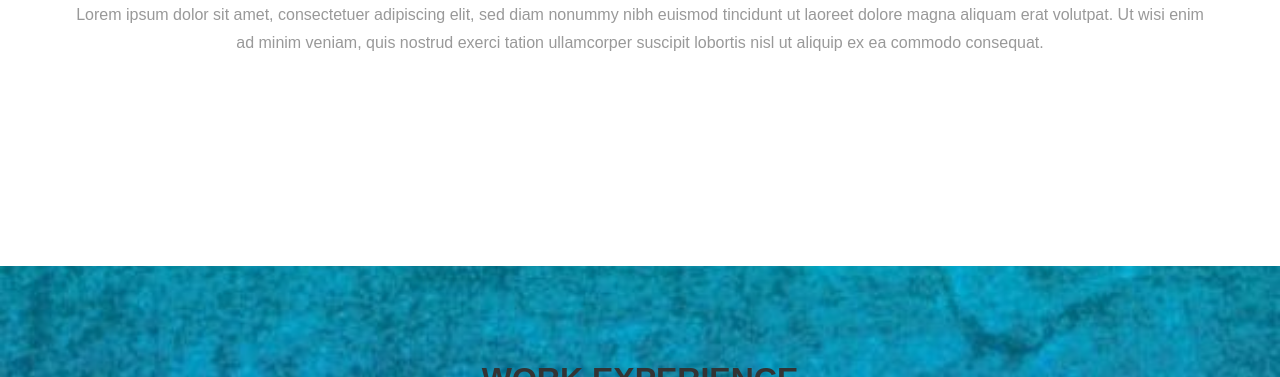
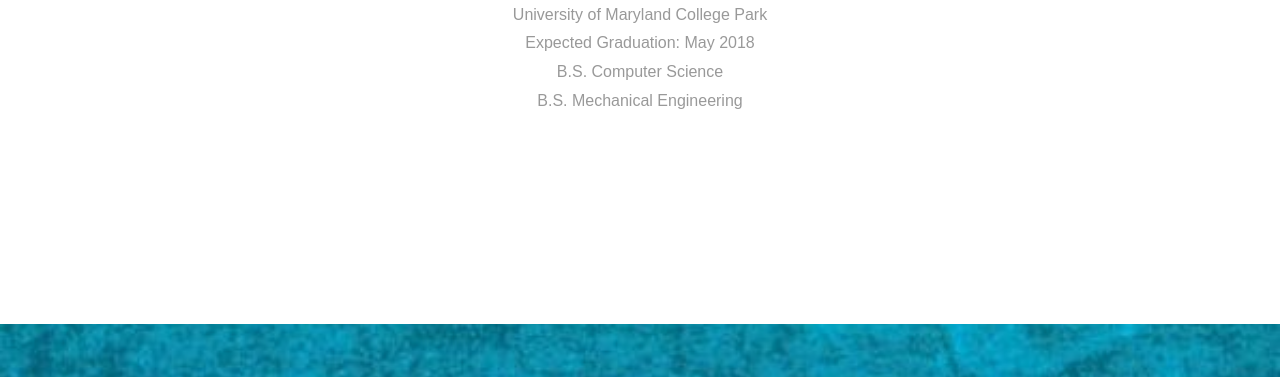
Before and after one commit to egreen96/egreen96.github.io, a plain HTML site: page index.html in a window 1280 px wide. Shown: the part 723-1100 px from the top of the page. Drawn offline with Linux system fonts and the light colour scheme; a web font is replaced by a local one.

Commit message:
updated education

```diff
--- a/index.html
+++ b/index.html
@@ -98,7 +98,7 @@ License URL: http://creativecommons.org/licenses/by/3.0/
 	  		<div class="container">
 	  			<div class="top_box">
 	  				<h2>Education</h2>
-	  				<p>Lorem ipsum dolor sit amet, consectetuer adipiscing elit, sed diam nonummy nibh euismod tincidunt ut laoreet dolore magna aliquam erat volutpat. Ut wisi enim ad minim veniam, quis nostrud exerci tation ullamcorper suscipit lobortis nisl ut aliquip ex ea commodo consequat.</p>
+	  				<p>University of Maryland College Park<br>Expected Graduation: May 2018<br>B.S. Computer Science<br>B.S. Mechanical Engineering</p>
 	  			</div>
 	  		</div>
 	  </div>
```
